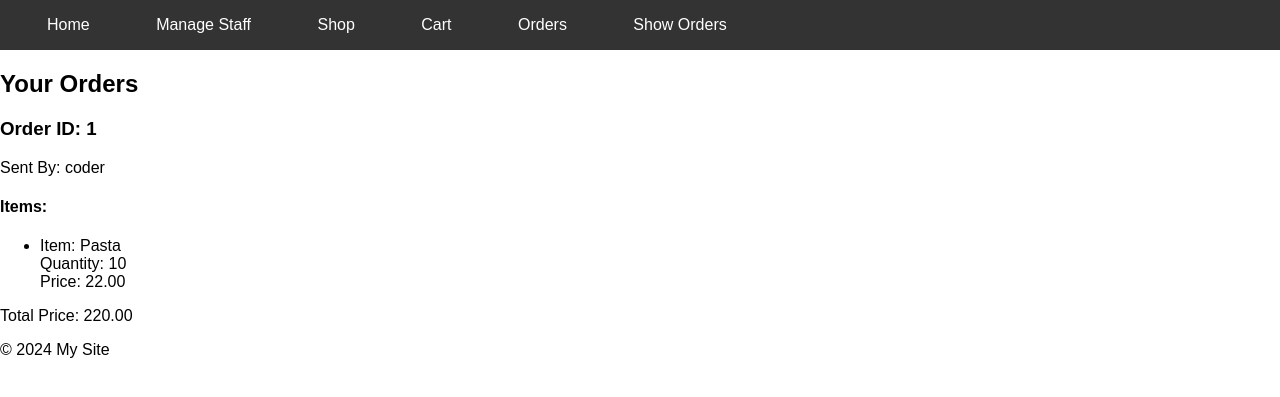
After one commit to Arda-Doruk-Kaytanci/LittleLemon, a Django app: template BookAPI/templates/BookAPI/orders.html in a window 1280 px wide. The commit adds this page. Shown: the top 397 px of the page. Run offline with Django 5.2, Linux system fonts and the light colour scheme; the template is opened without the code that fills it: values that come from a table or form of the project are taken from there, others are empty; data comes from the database, SQL or seed files in the repository; tables that the repository leaves empty hold one stand-in row (values such as "Sample post").

Commit message:
awddddddddddfgwafffffffffffffffffffffwawwwwwwwwaaa

```diff
--- /dev/null
+++ b/BookAPI/templates/BookAPI/orders.html
@@ -0,0 +1,31 @@
+{% extends 'base.html' %}
+
+{% block title %}Your Orders{% endblock %}
+
+{% block content %}
+<h2>Your Orders</h2>
+
+{% if orders %}
+{% for order in orders %}
+    <h3>Order ID: {{ order.id }}</h3>
+    <p>Sent By: {{ order.sent_by }}</p>
+    {% if order.items.all %}
+        <h4>Items:</h4>
+        <ul>
+        {% for cart_item in order.items.all %}
+            <li>
+                Item: {{ cart_item.item.name }} <br>
+                Quantity: {{ cart_item.quantity }} <br>
+                Price: {{ cart_item.item.price }} <br>
+            </li>
+        {% endfor %}
+        </ul>
+        <p>Total Price: {{ order.total_price }}</p>
+    {% else %}
+        <p>No items in this order.</p>
+    {% endif %}
+{% endfor %}
+{% else %}
+<p>No orders.</p>
+{% endif %}
+{% endblock %}
--- a/BookAPI/templates/base.html
+++ b/BookAPI/templates/base.html
@@ -57,6 +57,7 @@
             <a href="{% url 'manage_staff' %}">Manage Staff</a>
             <a href="{% url 'shop' %}">Shop</a>
             <a href="{% url 'cart' %}">Cart</a>
+            <a href="{% url 'view_order' %}">Orders</a>
             <!-- Conditionally display section based on boolean -->
             {% if True %}
                 <a href="{% url 'showorder' %}">Show Orders</a>
--- a/BookAPI/urls.py
+++ b/BookAPI/urls.py
@@ -20,4 +20,5 @@ urlpatterns = [
     path("login/home/shop/cart", views.view_cart, name="cart"),
     path("login/home/show_order", views.view_orders, name="showorder"),
     path('login/home/assign_order', views.assign_order_view, name='assign_order'),
+    path('login/home/orders', views.orders, name='view_order'),
 ]
```
Also changed, not shown: BookAPI/views.py (+12 -3 lines), BookAPI/migrations/0016_remove_order_items_order_items.py (added), BookAPI/migrations/0017_alter_order_items.py (added), BookAPI/migrations/0018_remove_order_items_order_items.py (added), BookAPI/models.py (line endings or trailing spaces).
